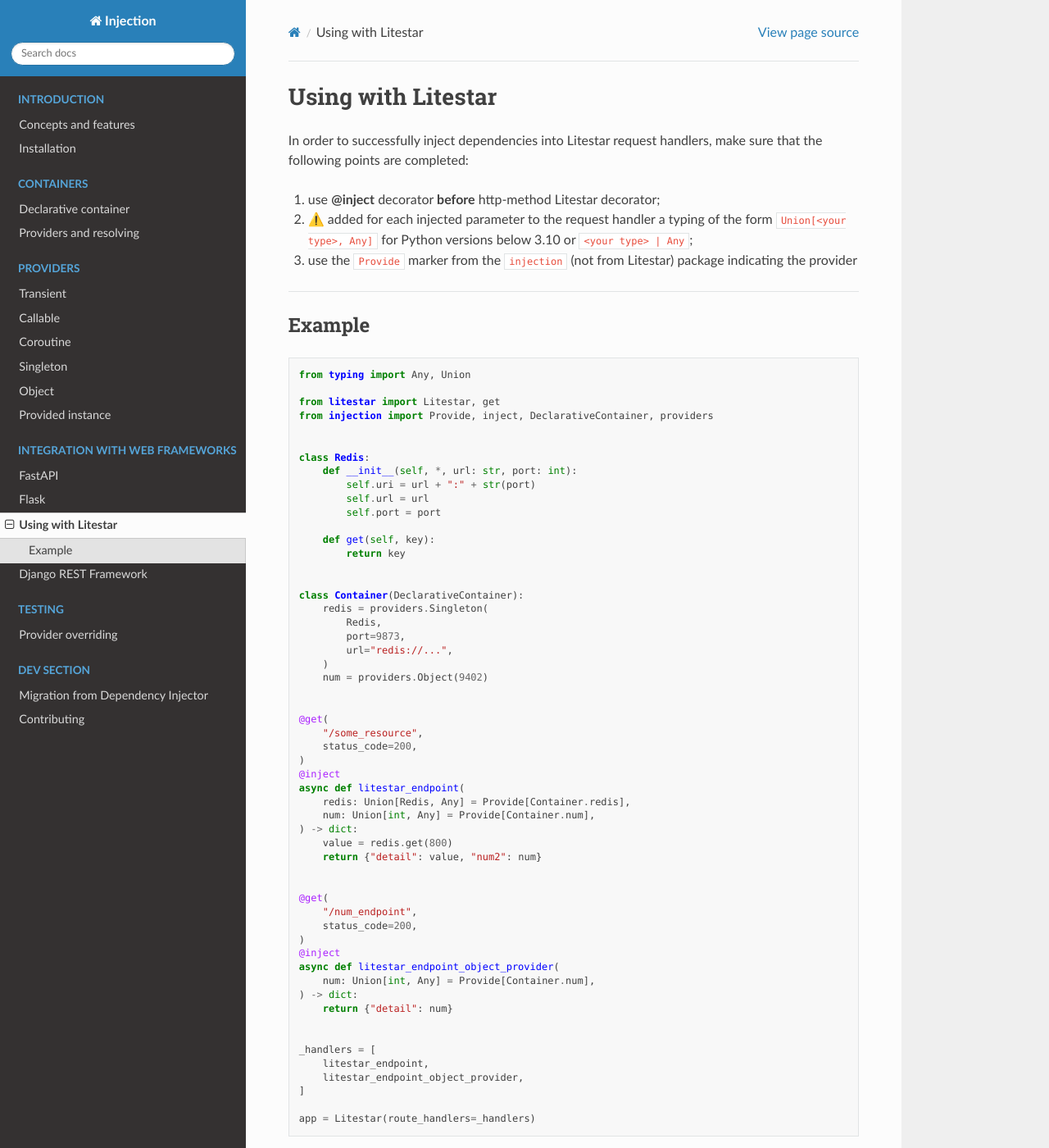
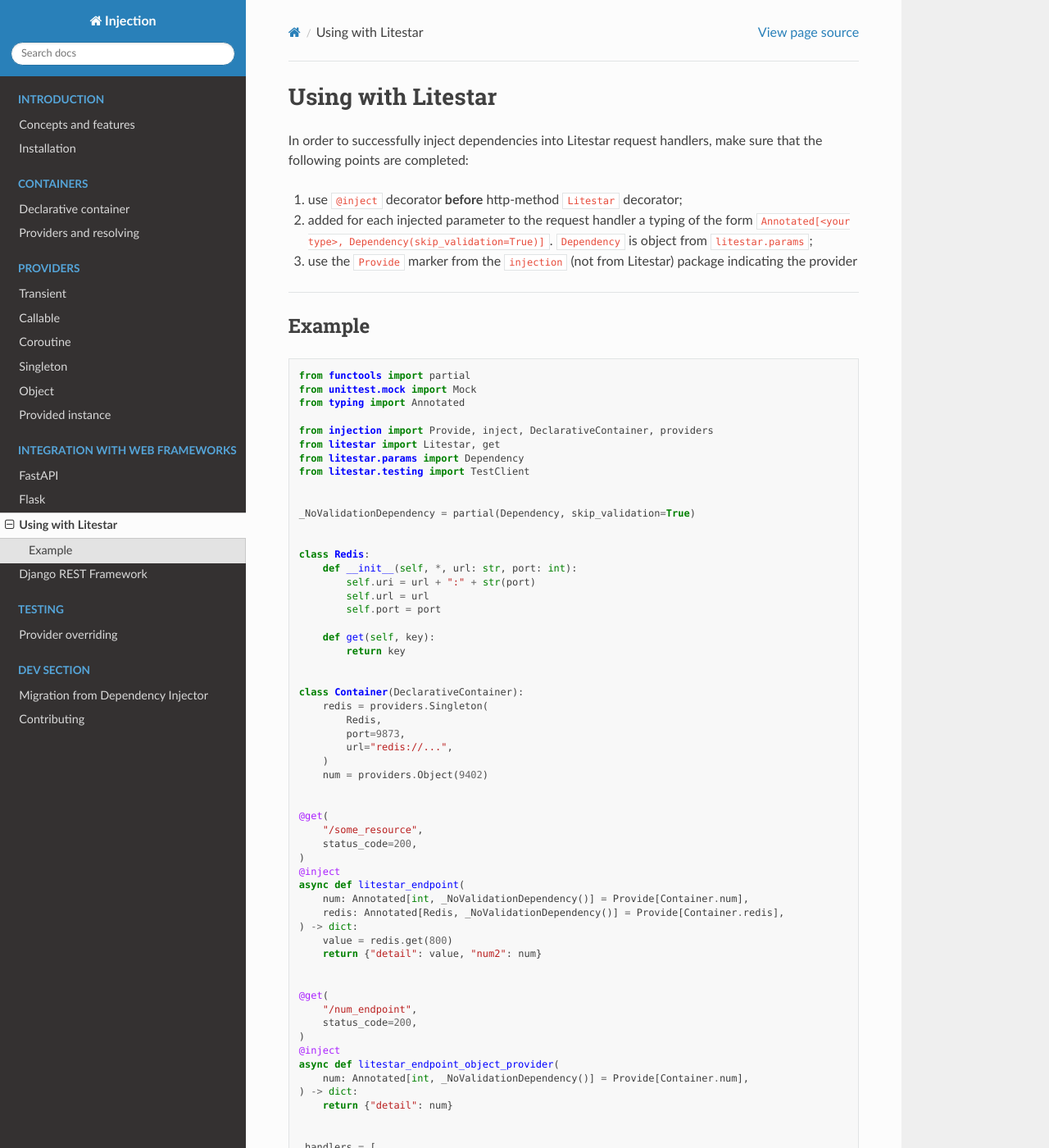
Before and after one commit to nightblure/injection, a Sphinx documentation site: the page built from docs/integration-with-web-frameworks/litestar.md, in a window 1280 px wide and 1400 px high. Shown: the whole window at 82% size. Built offline with Sphinx 7.4.7 and the Read the Docs theme 3.1.0, drawn with Linux system fonts in a browser that asks for light colours; pages that are not in the unit, such as notebooks, are missing from menus; some of the changed text lies outside the part shown.

Commit message:
update tests and docs about using with litestar (#21)

````diff
--- a/docs/integration-with-web-frameworks/litestar.md
+++ b/docs/integration-with-web-frameworks/litestar.md
@@ -2,10 +2,10 @@
 
 In order to successfully inject dependencies into Litestar request handlers,
 make sure that the following points are completed:
-1. use **@inject** decorator **before** http-method Litestar decorator;
+1. use `@inject` decorator **before** http-method `Litestar` decorator;
 
-2. ⚠️ added for each injected parameter to the request handler a typing of the form
-`Union[<your type>, Any]` for Python versions below 3.10 or `<your type> | Any`;
+2. added for each injected parameter to the request handler a typing of the form
+`Annotated[<your type>, Dependency(skip_validation=True)]`. `Dependency` is object from `litestar.params`;
 
 3. use the `Provide` marker from the `injection` (not from Litestar) package indicating the provider
 
@@ -14,10 +14,17 @@
 ## Example
 
 ```python3
-from typing import Any, Union
+from functools import partial
+from unittest.mock import Mock
+from typing import Annotated
 
+from injection import Provide, inject, DeclarativeContainer, providers
 from litestar import Litestar, get
-from injection import Provide, inject, DeclarativeContainer, providers
+from litestar.params import Dependency
+from litestar.testing import TestClient
+
+
+_NoValidationDependency = partial(Dependency, skip_validation=True)
 
 
 class Redis:
@@ -45,8 +52,8 @@
 )
 @inject
 async def litestar_endpoint(
-    redis: Union[Redis, Any] = Provide[Container.redis],
-    num: Union[int, Any] = Provide[Container.num],
+    num: Annotated[int, _NoValidationDependency()] = Provide[Container.num],
+    redis: Annotated[Redis, _NoValidationDependency()] = Provide[Container.redis],
 ) -> dict:
     value = redis.get(800)
     return {"detail": value, "num2": num}
@@ -58,7 +65,7 @@
 )
 @inject
 async def litestar_endpoint_object_provider(
-    num: Union[int, Any] = Provide[Container.num],
+    num: Annotated[int, _NoValidationDependency()] = Provide[Container.num],
 ) -> dict:
     return {"detail": num}
 
@@ -69,4 +76,18 @@
 ]
 
 app = Litestar(route_handlers=_handlers)
+
+# Testing
+
+def test_litestar_overriding():
+    mock_instance = Mock(get=lambda _: 192342526)
+    override_providers = {"redis": mock_instance, "num": -2999999999}
+
+    with TestClient(app=app) as client:
+        with Container.override_providers(override_providers):
+            response = client.get("/some_resource")
+
+    assert response.status_code == 200
+    assert response.json() == {"detail": 192342526, "num2": -2999999999}
+
 ```
````
Also changed, not shown: README.md (+1 -1 lines), 1 other file.
